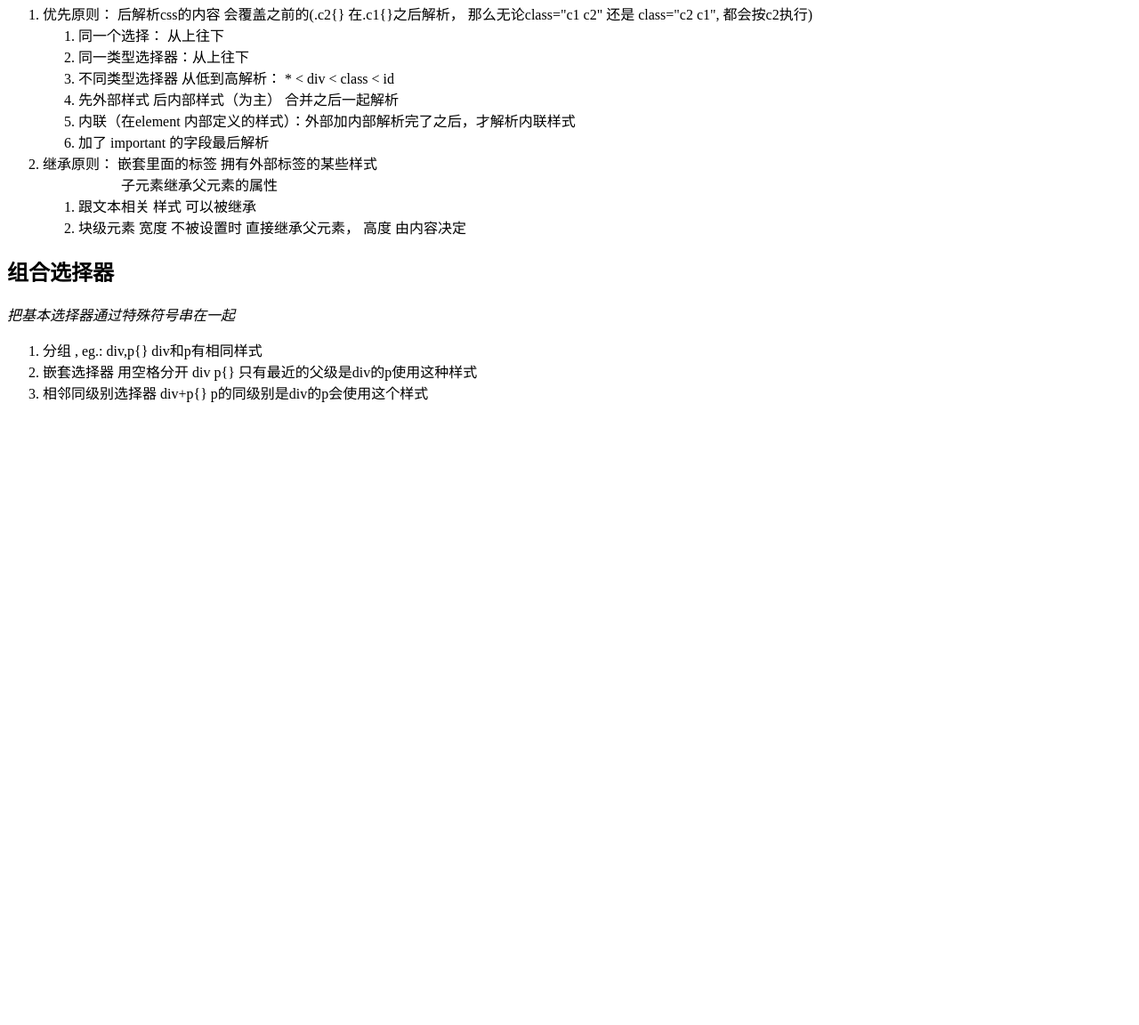
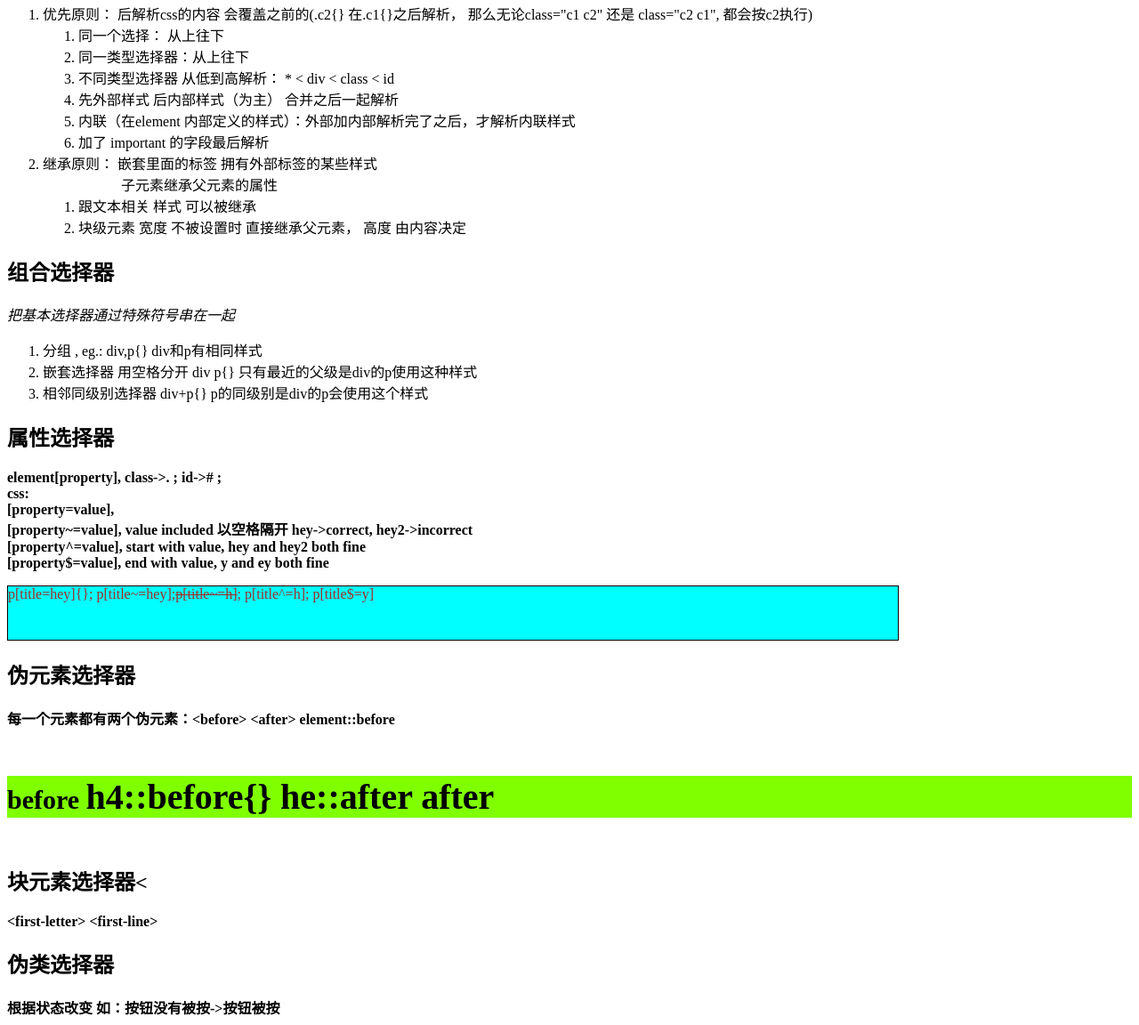
Before and after one commit to theoyjy/SelfLearning, a plain HTML site: page css1.html in a window 1280 px wide. Shown: the part 850-2002 px from the top of the page at 89% size. Before the commit the page ends 1319 px from the top, so only its background shows below. Drawn offline with Linux system fonts and the light colour scheme.

Commit message:
selector principle

```diff
--- a/css.html
+++ b/css1.html
@@ -23,6 +23,21 @@
         }
         .c{
             color: blueviolet;
+        }
+        p[title^=h]{
+            color:brown;
+            background-color: aqua;
+        }
+        h4::before{
+            content: "before ";
+            font-size: 30px;
+        }
+        h4::after{
+            content: " after"
+        }
+        h4{
+            font-size: 40px;
+            background-color:chartreuse;
         }
     </style>
     <link rel="stylesheet" href="CascadingStyleSheets.css">
@@ -87,5 +102,21 @@
         <li>嵌套选择器 用空格分开 div p{} 只有最近的父级是div的p使用这种样式</li>
         <li>相邻同级别选择器 div+p{} p的同级别是div的p会使用这个样式</li>
     </ol>
+    <h2>属性选择器</h2>
+    <strong>element[property], class->. ; id-># ;<br>
+        css:<br>
+        [property=value],<br>
+        [property~=value], value included 以空格隔开 hey->correct, hey2->incorrect<br>
+        [property^=value], start with value, hey and hey2 both fine <br>
+        [property$=value], end with value, y and ey both fine
+    </strong>
+    <p title="hey">p[title=hey]{}; p[title~=hey];<del>p[title~=h]</del>; p[title^=h]; p[title$=y]</p>
+    <h2>伪元素选择器</h2>
+    <strong>每一个元素都有两个伪元素：&lt;before&gt; &lt;after&gt; element::before</strong>
+    <h4>h4::before{} he::after</h4>
+    <h2>块元素选择器<</h2>
+    <strong>&lt;first-letter&gt; &lt;first-line&gt;</strong>
+    <h2>伪类选择器</h2>
+    <strong>根据状态改变 如：按钮没有被按->按钮被按</strong>
 </body>
 </html>
```
Also changed, not shown: css2.html (added).
